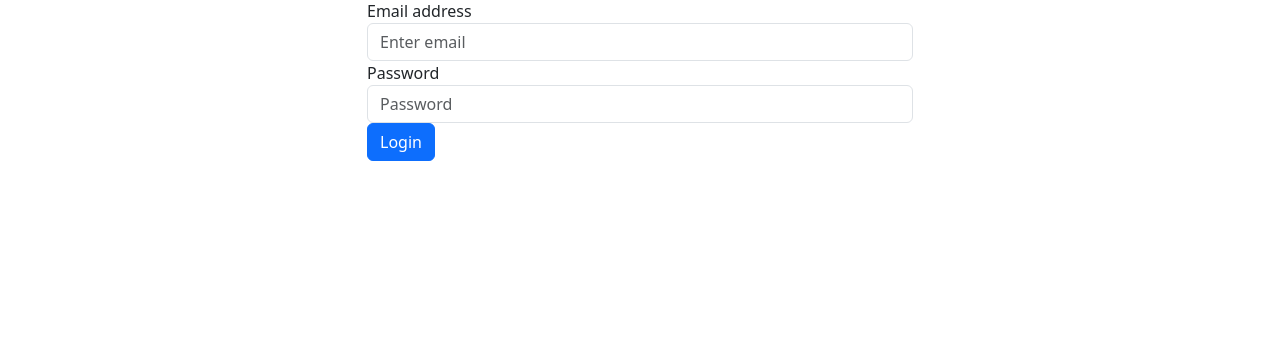
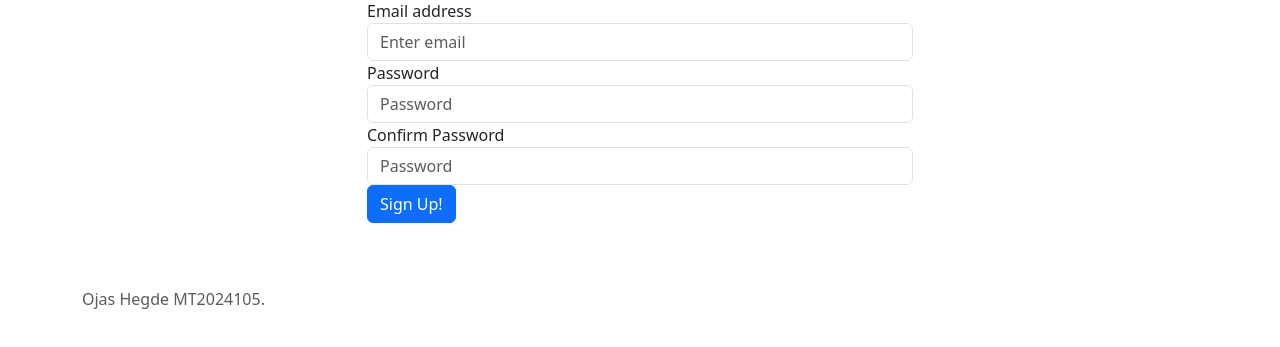
Before and after one commit to ojash123/ESD_A1, a plain HTML site: page login.html in a window 1280 px wide. Shown: the part 177-524 px from the top of the page. Drawn offline with nearby package versions, Linux system fonts and the light colour scheme.

Commit message:
Changed login to signup

```diff
--- a/login.html
+++ b/login.html
@@ -40,12 +40,20 @@
                         <label for="password">Password</label>
                         <input type="password" class="form-control" id="password" placeholder="Password">
                     </div>
-                    <button type="submit" class="btn btn-primary btn-block">Login</button>
+                    <div class="form-group">
+                        <label for="confirmpassword">Confirm Password</label>
+                        <input type="password" class="form-control" id="confirmpassword" placeholder="Password">
+                    </div>
+                    <button type="submit" class="btn btn-primary btn-block">Sign Up!</button>
                 </form>
             </div>
         </div>
     </div>
-
+    <footer class="footer mt-auto py-3">
+        <div class="container">
+          <span class="text-muted">Ojas Hegde MT2024105.</span>
+        </div>
+    </footer>
     <script src="https://cdn.jsdelivr.net/npm/bootstrap@5.3.3/dist/js/bootstrap.bundle.min.js" integrity="sha384-YvpcrYf0tY3lHB60NNkmXc5s9fDVZLESaAA55NDzOxhy9GkcIdslK1eN7N6jIeHz" crossorigin="anonymous"></script>
 </body>
 </html>
```
Also changed, not shown: index.html (+5 -1 lines).
